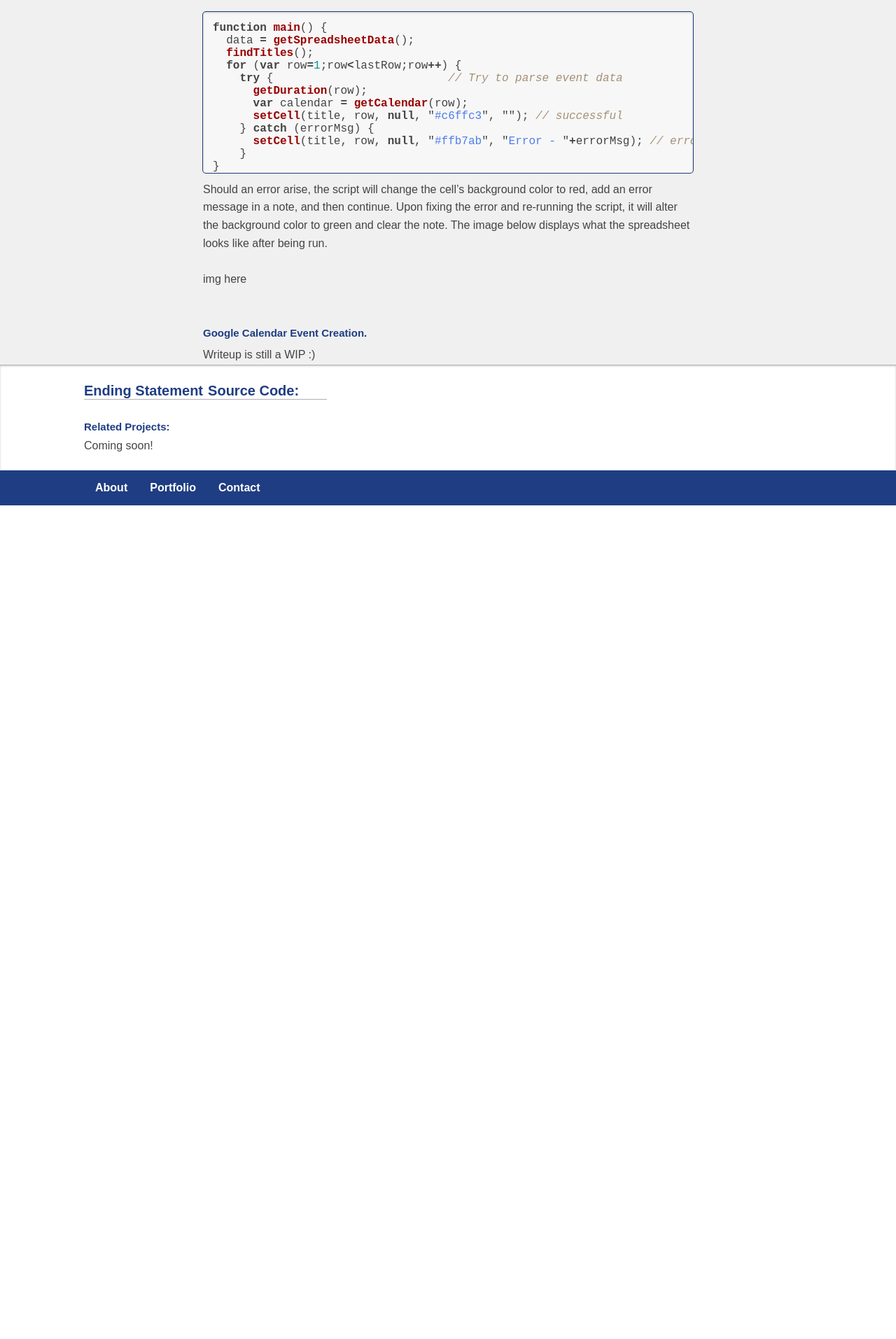
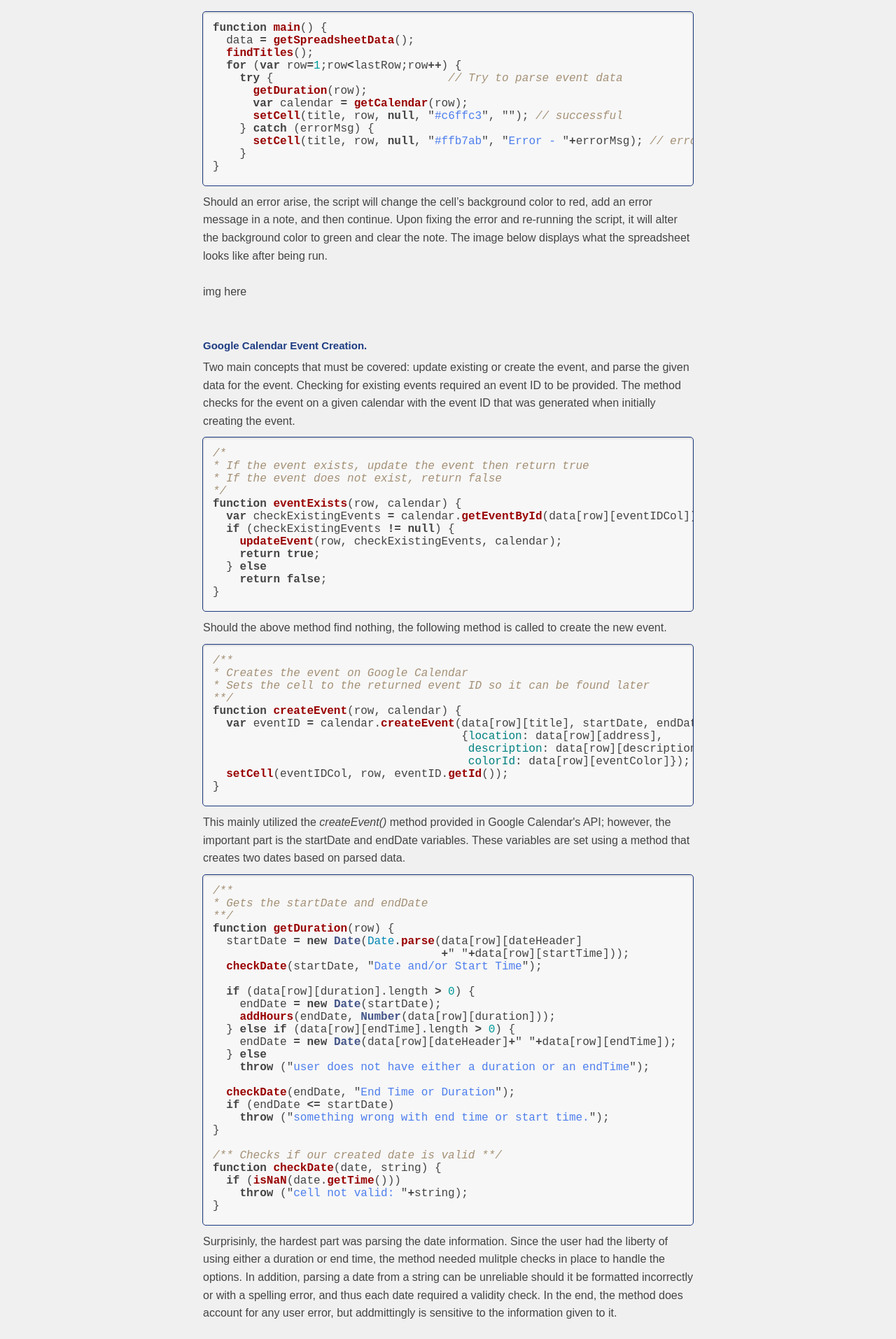
Before and after one commit to schlesigerjess/JessicaSchlesiger.github.io, a Jekyll site: the page built from _posts/2017-12-20-google-calendar-script.html, in a window 1280 px wide. Shown: the part 1446-3359 px from the top of the page at 70% size. Built offline with Jekyll 4.4.1, drawn with Linux system fonts in a browser that asks for light colours; nearby versions of some CDN libraries; some web fonts are replaced; before the commit the page ends 2168 px from its top, so only the background shows below that; some of the changed text lies outside the part shown.

Commit message:
Calendar Script Page mostly done.
Needs images and some text editing.

```diff
--- a/_posts/2017-10-25-phoenix-atari-2600.HTML
+++ b/_posts/2017-10-25-phoenix-atari-2600.HTML
@@ -120,12 +120,8 @@ void hitRecognition(int bulletToCheck) {
 			</div>
 			<div class="post-end-right">
 
-		<div class="img-wrap full">
-			<div class="img-center">
 			<img width="100%" src="{{ site.baseurl }}/assets/img/work/{{ page.projectFolder }}/gameplay.gif" alt="Original Pheonix">
 
-				</div>
-		</div>
 
 					<a href="https://github.com/schlesigerjess/Phoenix-Atari-2600" alt="{{ link.icon }}" target="_blank" rel="noopener"><b class="icon-github"></b> See full source at Github.</a>
 
--- a/_posts/2017-12-20-google-calendar-script.html
+++ b/_posts/2017-12-20-google-calendar-script.html
@@ -31,7 +31,7 @@ The project was modified from the customized version to act as Google Add-on for
 <br><br>img here<br><br>
 <p>Deciding how to handle errors was my next step. Should one or more events be invalid, that does not imply all events logged are invalid. Each event is independent, and should be logged regardless. So, this means the script needs to mark bad entries while continuing to push events to the calendar.
 </p>
-{% highlight javascript %}
+	{% highlight javascript %}
 function main() {
   data = getSpreadsheetData();
   findTitles();
@@ -44,15 +44,80 @@ function main() {
       setCell(title, row, null, "#ffb7ab", "Error - "+errorMsg); // error
     }
 }
-{% endhighlight %}
+	{% endhighlight %}
 
 <p>Should an error arise, the script will change the cell’s background color to red, add an error message in a note,
 and then continue. Upon fixing the error and re-running the script, it will alter the background color to green and clear the note. The image below displays what the spreadsheet looks like after being run.
 </p>
 <br><br>img here<br><br>
 <h2>Google Calendar Event Creation.</h2>
-<p>Writeup is still a WIP :) </p>
 
+<p>Two main concepts that must be covered: update existing or create the event, and parse the given data for the event. Checking for existing events required an event ID to be provided. The method checks for the event on a given calendar with the event ID that was generated when initially creating the event.
+</p>
+
+	{% highlight javascript %}
+/*
+* If the event exists, update the event then return true
+* If the event does not exist, return false
+*/
+function eventExists(row, calendar) {
+  var checkExistingEvents = calendar.getEventById(data[row][eventIDCol]);
+  if (checkExistingEvents != null) {
+    updateEvent(row, checkExistingEvents, calendar);
+    return true;
+  } else
+    return false;
+}
+	{% endhighlight %}
+
+<p>Should the above method find nothing, the following method is called to create the new event.</p>
+
+	{% highlight javascript %}
+/**
+* Creates the event on Google Calendar
+* Sets the cell to the returned event ID so it can be found later
+**/
+function createEvent(row, calendar) {
+  var eventID = calendar.createEvent(data[row][title], startDate, endDate,
+                                     {location: data[row][address],
+                                      description: data[row][description],
+                                      colorId: data[row][eventColor]});
+  setCell(eventIDCol, row, eventID.getId());
+}
+	{% endhighlight %}
+
+<p>This mainly utilized the <i>createEvent()</i> method provided in Google Calendar's API; however, the important part is the startDate and endDate variables. These variables are set using a method that creates two dates based on parsed data.</p>
+
+	{% highlight javascript %}
+/**
+* Gets the startDate and endDate
+**/
+function getDuration(row) {
+  startDate = new Date(Date.parse(data[row][dateHeader]
+                                  +" "+data[row][startTime]));
+  checkDate(startDate, "Date and/or Start Time");
+
+  if (data[row][duration].length > 0) {
+    endDate = new Date(startDate);
+    addHours(endDate, Number(data[row][duration]));
+  } else if (data[row][endTime].length > 0) {
+    endDate = new Date(data[row][dateHeader]+" "+data[row][endTime]);
+  } else
+    throw ("user does not have either a duration or an endTime");
+
+  checkDate(endDate, "End Time or Duration");
+  if (endDate <= startDate)
+    throw ("something wrong with end time or start time.");
+}
+
+/** Checks if our created date is valid **/
+function checkDate(date, string) {
+  if (isNaN(date.getTime()))
+    throw ("cell not valid: "+string);
+}
+	{% endhighlight %}
+
+	<p>Surprisinly, the hardest part was parsing the date information. Since the user had the liberty of using either a duration or end time, the method needed mulitple checks in place to handle the options. In addition, parsing a date from a string can be unreliable should it be formatted incorrectly or with a spelling error, and thus each date required a validity check. In the end, the method does account for any user error, but addmittingly is sensitive to the information given to it.</p><br><br>
 
 	</div>
 </div>
@@ -60,15 +125,28 @@ and then continue. Upon fixing the error and re-running the script, it will alte
 <div class="post-end-bar">
 	<div class="post-end container">
 		<div class="post-end-wrap">
-			<div class="post-end-right">
+			<div class="post-end-left">
 				<h1>Ending Statement</h1>
 				<p>
+				Overall, this project was highly sucessful. The version for the company cut down hundreds of hours spent synconizing events, and garunteed the data between the portal and our Google Calendar was up to date.
+				<br><br>
+				This project was an introduction to Google's API. Google's API writeup is fantastic, and I highly reccomend utilizing the
+
+<a href="https://developers.google.com/apps-script/reference/spreadsheet/" target="_blank" rel="noopener">Spreadsheet API</a> and
+
+
+<a href="https://developers.google.com/apps-script/reference/calendar/" target="_blank" rel="noopener">Google Calendar API</a>
+
+pages as references for all the methods used. Also, applications do have some limitations on quotas such as a runtime of six minutes. <a href="https://developers.google.com/apps-script/guides/services/quotas" target="_blank" rel="noopener">See the list of Google's Service Quotas for more details.</a>
 					</p>
 
 			</div>
-			<div class="post-end-left">
-				<h1>Source Code:</h1>
+			<div class="post-end-right">
+		<div class="img-wrap full">
+				<img width="100%" src="{{ site.baseurl }}/assets/img/work/{{ page.projectFolder }}/filler.jpg" alt="Sample Image"><br><br>
 
+				<a href="https://github.com/schlesigerjess/Spreadsheet-To-Google-Calendar" alt="{{ link.icon }}" target="_blank" rel="noopener"><b class="icon-github"></b> See full source and setup instructions at Github.</a>
+				</div>
 			</div>
 		</div>
 		<div class="post-relatedWorks"><h2>Related Projects: </h2>Coming soon!</div>
--- a/assets/css/3-sections/post/_end.sass
+++ b/assets/css/3-sections/post/_end.sass
@@ -1,6 +1,8 @@
 .post-end-bar
 	@include whiteBoxShade-end
 	width: 100%
+	img
+		border-radius: 5px
 .post-end
 	padding: 2%
 	h1
```
